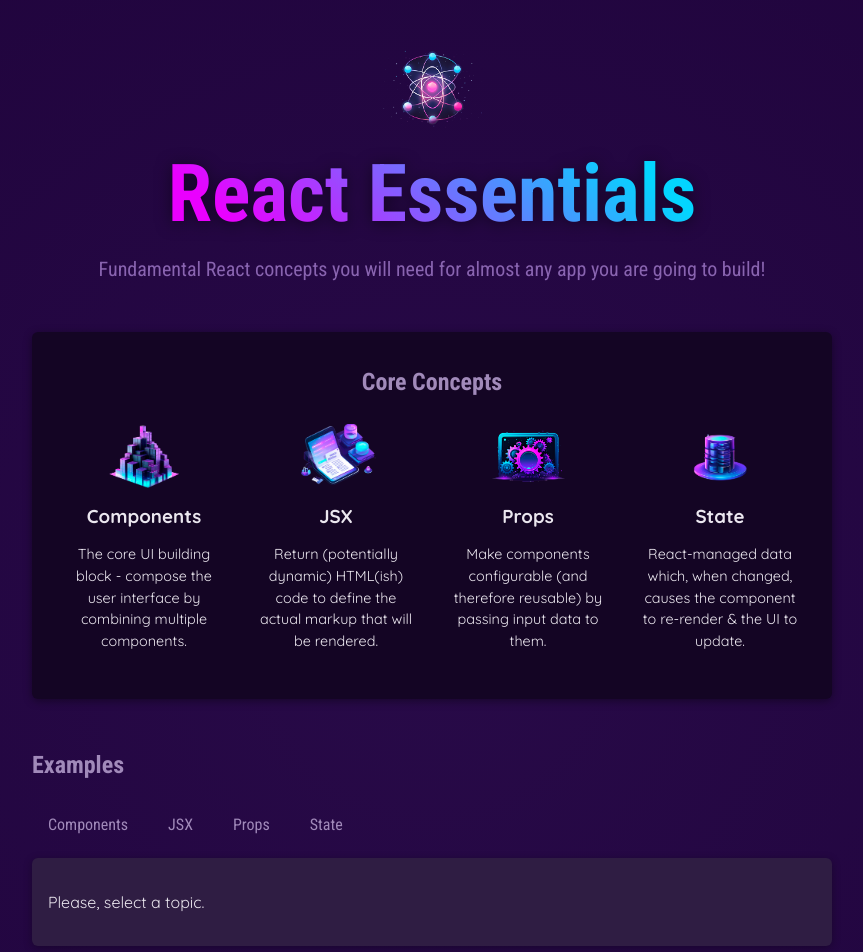
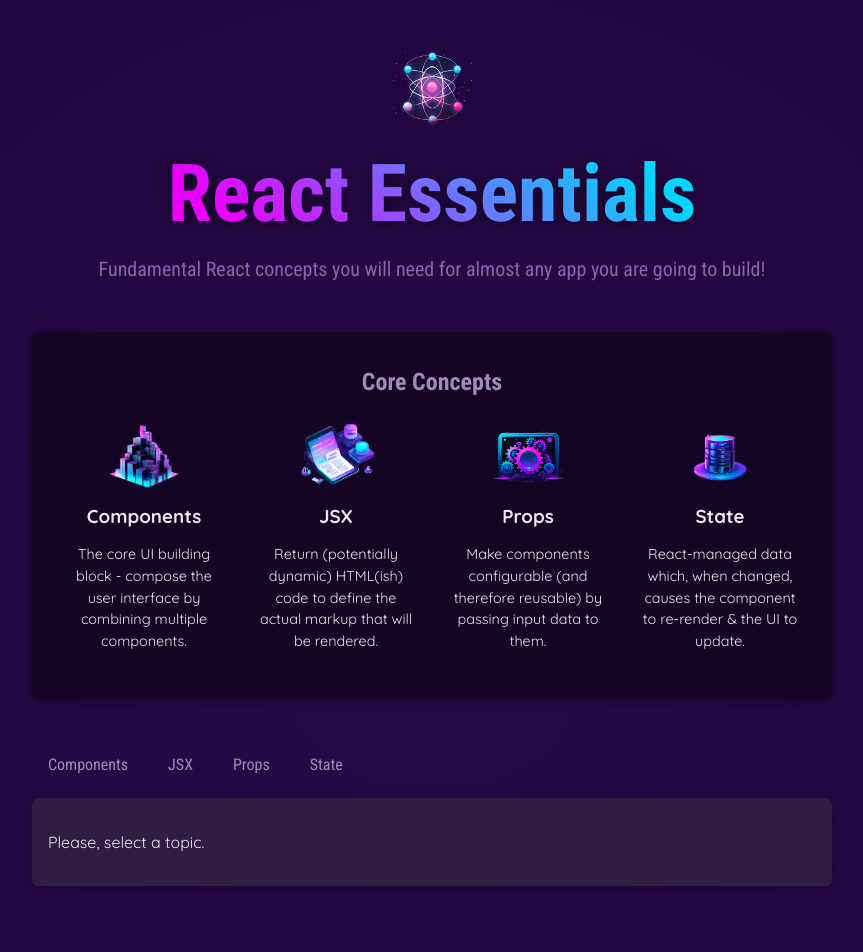
Before and after one commit to Anastasia93/React-1-Project, a React (Vite) app: page / in a window 1280 px wide. Shown: the top 952 px of the page, without its empty margins (208-1071 px from the left). Built offline with nearby package versions, Linux system fonts and the light colour scheme.

Commit message:
Add the flow of props forwarding through the wrapper

```diff
--- a/src/components/Examples.jsx
+++ b/src/components/Examples.jsx
@@ -2,6 +2,7 @@ import { useState } from "react";
 import { EXAMPLES } from "../data.js";
 
 import TabButton from "./TabButton.jsx";
+import Section from "./Section.jsx";
 
 export default function Examples() {
     const [selectedTopic, setSelectedTopic] = useState();
@@ -24,17 +25,16 @@ export default function Examples() {
       }
 
     return (
-        <section id="examples">
-          <h2>Examples</h2>
+        <Section title="Examples" id="examples">
           <menu>
-            <TabButton isSelected={selectedTopic === 'components'} onSelect={() => handleSelect('components')}>Components</TabButton>
-            <TabButton isSelected={selectedTopic === 'jsx'} onSelect={() => handleSelect('jsx')}>JSX</TabButton>
-            <TabButton isSelected={selectedTopic === 'props'} onSelect={() => handleSelect('props')}>Props</TabButton>
-            <TabButton isSelected={selectedTopic === 'state'} onSelect={() => handleSelect('state')}>State</TabButton>
+            <TabButton isSelected={selectedTopic === 'components'} onClick={() => handleSelect('components')}>Components</TabButton>
+            <TabButton isSelected={selectedTopic === 'jsx'} onClick={() => handleSelect('jsx')}>JSX</TabButton>
+            <TabButton isSelected={selectedTopic === 'props'} onClick={() => handleSelect('props')}>Props</TabButton>
+            <TabButton isSelected={selectedTopic === 'state'} onClick={() => handleSelect('state')}>State</TabButton>
           </menu>
           <div id="tab-content">
             {tabContent}
           </div>
-        </section>
+        </Section>
     );
 }
--- /dev/null
+++ b/src/components/Section.jsx
@@ -0,0 +1,8 @@
+export default function Section({ title, children, ...props }) {
+    return (
+        <section { ...props }>
+          <title>{title}</title>
+          {children}
+        </section>
+    );
+}
--- a/src/components/TabButton.jsx
+++ b/src/components/TabButton.jsx
@@ -1,7 +1,7 @@
-export default function TabButton({children, onSelect, isSelected }) {
+export default function TabButton({children, isSelected, ...props }) {
     return (
         <li>
-            <button className={isSelected ? 'active' : undefined} onClick={onSelect}>{children}</button>
+            <button className={isSelected ? 'active' : undefined} {...props}>{children}</button>
         </li>
     );
 };
```
